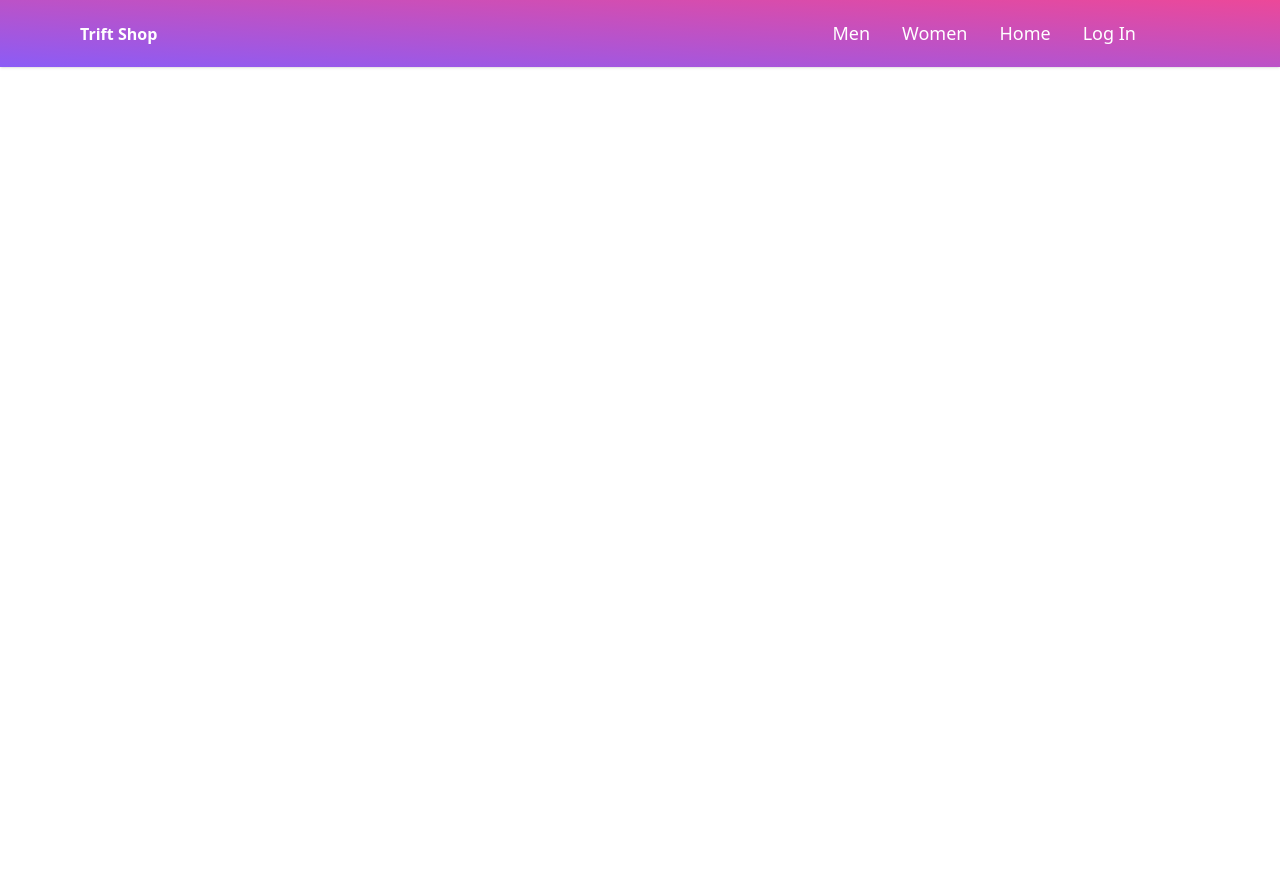
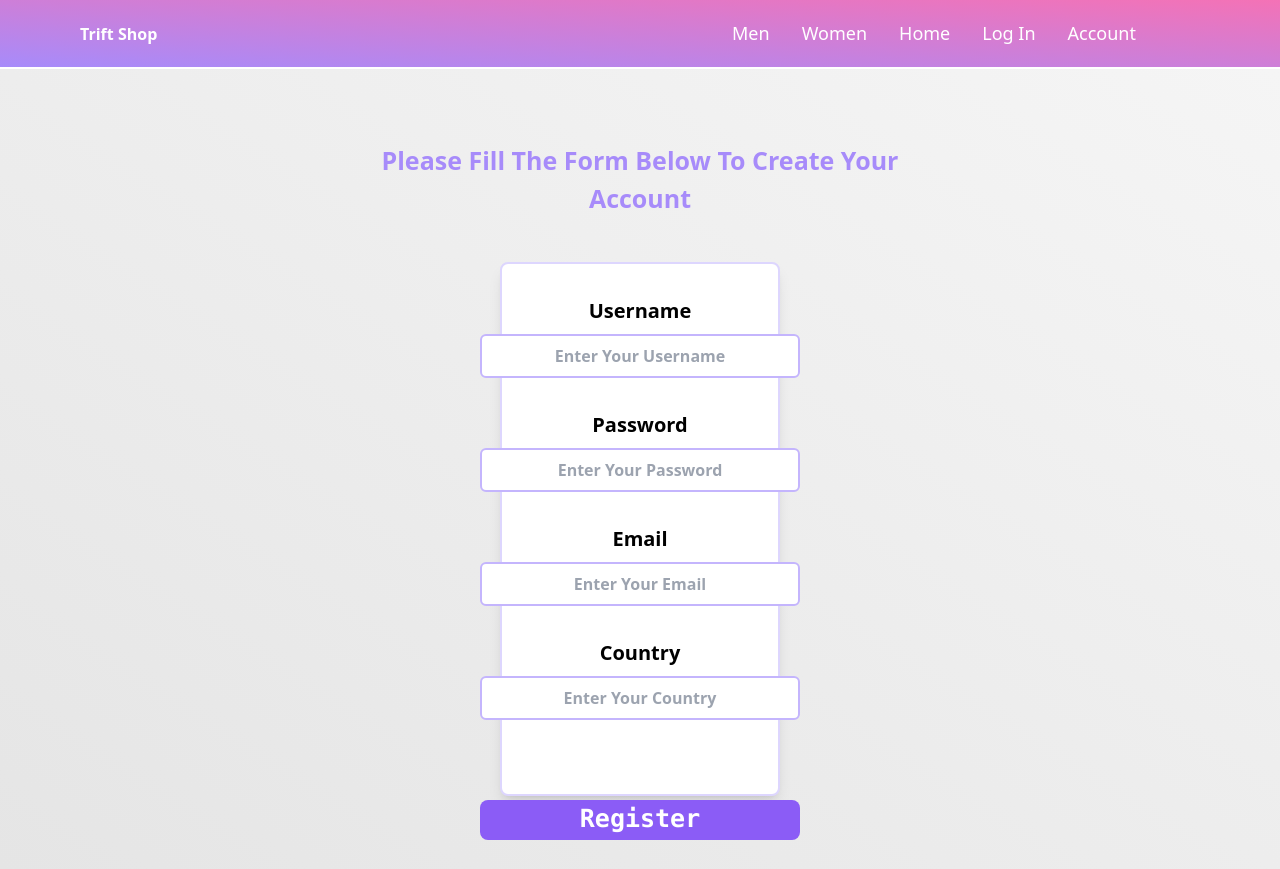
Before and after one commit to TheHarlequinOfHate/SecondHandShopSPA, a React (Vite) app in the folder client/: page /login/register in a window 1280 px wide. Before the commit the page ends 800 px from the top, so only its background shows below. Built offline with nearby package versions, Linux system fonts and the light colour scheme.

Commit message:
created and styled register page

```diff
--- a/client/src/App.jsx
+++ b/client/src/App.jsx
@@ -1,12 +1,22 @@
 import {  Route, Routes } from "react-router-dom"
+import { useState } from "react"
+
+
 import Header from "./components/header/Header"
 import Home from "./components/homePage/HomePage"
 import MenClothes from "./components/mensclothes/MenClothes"
 import LogIn from "./components/login/LogIn"
 import WomenCloth from "./components/women/Women"
+import UserAccount from "./components/useraccount/UserAccount"
+import Register from "./components/register/Register"
 
 
 function App() {
+  const [auth,setAith] = useState({});
+
+  const loginSubmitHandler = (values) => {
+    console.log(values)
+  }
 
   return (
     <>
@@ -14,8 +24,10 @@ function App() {
         <Routes>
             <Route path="/" element={<Home/>}/>
             <Route path="/menclothes" element={<MenClothes/>}/>
-            <Route path="/login" element={<LogIn/>}/>
+            <Route path="/login" element={<LogIn loginSubmitHandler={loginSubmitHandler} />} />
+            <Route path="/login/register" element={<Register/>}/>
             <Route path="/womenclothes" element={<WomenCloth/>}/>
+            <Route path="/account" element={<UserAccount/>}/>
         </Routes>
     </>
   )
--- a/client/src/components/header/Header.jsx
+++ b/client/src/components/header/Header.jsx
@@ -6,15 +6,14 @@ export default function Header(){
         {name: 'Men', to:'/menclothes'},
         {name: 'Women', to:'/womenclothes'},
         {name: 'Home', to:'/'},
-        {name: 'Log In', to:'/login'}
+        {name: 'Log In', to:'/login'},
+        {name: 'Account', to:'/account'}
+    ]
 
-
-
-    ]
     return (
         <>
 
-            <nav className="bg-gradient-to-tr from-violet-500 to-pink-500 shadow">
+            <nav className="bg-gradient-to-tr from-violet-400 to-pink-400 shadow border-b-2 border-white">
                 <div className="h-10vh flex justify-between z-50 text-white lg:py-5 px-20 py-4 flex-1"  >
                     <div className="flex items-center felx-1">
                         <span className="text-3x1 font-bold"> Trift Shop</span>
--- a/client/src/components/login/Form.jsx
+++ /dev/null
@@ -1,73 +0,0 @@
-import useForm from "../../hooks/useForm";
-
-
-export default function Form() {
-  const {values, onChangeHandler , onLoginClick} = useForm(loginHandler,{
-    email: '',
-    password: ''
-  });
-
-  console.log(values)
-  return (
-    <>
-      <div className="bg-white px-10 py-20 rounded-3xl border-2 border-gray-200 ">
-        <h1 className="text-5xl font-semibold">Welcome Back</h1>
-        <p className="font-medium text-lg text-gray-500 mt-4">
-          Welcome back! Please enter your details.
-        </p>
-        <div className="mt-8">
-          <form id="login">
-            <div>
-              <label htmlFor="email" className="text-lg font-medium">
-                Email
-              </label>
-              <input
-                placeholder="Enter your email"
-                type="email"
-                name="email"
-                id="email"
-                className="w-full border-2 border-gray-100 rounded-xl p-4 mt-1 bg-transparent"
-                onChange={onChangeHandler}
-                value={values.email}
-              ></input>
-            </div>
-            <div>
-              <label htmlFor="password" className="text-lg font-medium">
-                Password
-              </label>
-              <input
-                placeholder="Enter your password"
-                type="password"
-                name="password"
-                id="password"
-                className="w-full border-2 border-gray-100 rounded-xl p-4 mt-1 bg-transparent"
-                onChange={onChangeHandler}
-                value={values.password}
-              ></input>
-            </div>
-          </form>
-          <div className="mt-8 flex justify-between items-center">
-                <div >
-                <input type="checkbox" id="remember" />
-                <label htmlFor="remember" className="ml-2 font-medium text-base">
-                    Stay Logged In
-                </label>
-                </div>
-                <button className="font medium text-base text-violet-500">
-                    Forgot password
-                </button>
-          </div>
-          <div className="mt-8 flex flex-col gap-y-4">
-                <button className="active:scale-[.98] active:duration-75 hover:scale-[1.01] easy-in-out transition-all py-3 rounded-xl bg-violet-500 text-white text-lg font-bold"
-                  onClick={onLoginClick}
-                >
-                  Log In
-                </button>
-                <button className="active:scale-[.98] active:duration-75 hover:scale-[1.01] easy-in-out transition-all py-3 rounded-xl bg-violet-500 text-white text-lg font-bold">Register</button>
-
-            </div>
-        </div>
-      </div>
-    </>
-  );
-}
--- a/client/src/components/login/LogIn.jsx
+++ b/client/src/components/login/LogIn.jsx
@@ -1,11 +1,82 @@
-import Form from "./Form"
+import useForm from "../../hooks/useForm";
+import { Link } from "react-router-dom";
 
-export default function LogIn() {
+
+const loginFormKeys = {
+    email: 'email',
+    password: 'password'
+}
+
+
+export default function LogIn({
+    loginSubmitHandler
+}){
+    const {values, onChangeHandler , onLoginClick} = useForm(loginSubmitHandler,{
+        [loginFormKeys.email]: '',
+        [loginFormKeys.password]: ''
+      });
+
     return(
         <>
             <div className="flex w-full h-screen ">
                 <div className="w-full flex items-center justify-center lg:w-1/2 ">
-                <Form/>
+                <div className="bg-white px-10 py-20 rounded-3xl border-2 border-gray-200 ">
+        <h1 className="text-5xl font-semibold">Welcome Back</h1>
+        <p className="font-medium text-lg text-gray-500 mt-4">
+          Welcome back! Please enter your details.
+        </p>
+        <div className="mt-8">
+          <form id="login">
+            <div>
+              <label htmlFor="email" className="text-lg font-medium">
+                Email
+              </label>
+              <input
+                placeholder="Enter your email"
+                type="email"
+                name={loginFormKeys.email}
+                id="email"
+                className="w-full border-2 border-gray-100 rounded-xl p-4 mt-1 bg-transparent"
+                onChange={onChangeHandler}
+                value={values[loginFormKeys.email]}
+              ></input>
+            </div>
+            <div>
+              <label htmlFor="password" className="text-lg font-medium">
+                Password
+              </label>
+              <input
+                placeholder="Enter your password"
+                type="password"
+                name={loginFormKeys.password}
+                id="password"
+                className="w-full border-2 border-gray-100 rounded-xl p-4 mt-1 bg-transparent"
+                onChange={onChangeHandler}
+                value={values[loginFormKeys.password]}
+              ></input>
+            </div>
+          </form>
+          <div className="mt-8 flex justify-between items-center">
+                <button className="font medium text-base text-violet-500">
+                    Forgot password
+                </button>
+          </div>
+          <div className="mt-8 flex flex-col gap-y-4">
+                <button
+                className="active:scale-[.98] active:duration-75 hover:scale-[1.01] easy-in-out transition-all py-3 rounded-xl bg-violet-500 text-white text-lg font-bold"
+                onClick={onLoginClick}
+                >
+                  Log In
+                </button>
+                <Link to='/login/register'
+                    className="active:scale-[.98] active:duration-75 hover:scale-[1.01] easy-in-out transition-all py-3 rounded-xl bg-violet-500 text-white font-bold text-center"
+                >
+                    <button>Register</button>
+                </Link>
+
+            </div>
+        </div>
+      </div>
                 </div>
                 <div className="hidden relative lg:flex h-full w-1/2 items-center justify-center bg-gray-200">
                     <div className="w-60 h-60 bg-gradient-to-tr from-violet-500 to-pink-500 rounded-full animate-bounce"/>
--- /dev/null
+++ b/client/src/components/register/Register.jsx
@@ -0,0 +1,57 @@
+export default function Register() {
+    return (
+        <>
+            <div id="mainbody" className="flex justify-center flex-col items-center p-20 bg-gradient-to-tr from-neutral-200 to-neutral-100 h-screen">
+                <h1 className="mb-20 text-violet-400 rounded-lg w-6/12 h-10 font-bold text-center text-2xl ">Please Fill The Form Below To Create Your Account </h1>
+                    <form className="border-2 border-violet-200 flex items-center flex-col w-3/12 h-5/6 bg-white rounded-lg shadow-lg">
+                    <div className=" flex items-center flex-col ">
+                        <label htmlFor="username"
+                            className="pt-8 pb-2 font-bold text-xl"
+                         >Username</label>
+                        <input
+                            type="text"
+                            name="username"
+                            id="username"
+                            placeholder="Enter Your Username"
+                            className="pt-2 pb-2 border-2 border-violet-300 rounded-md text-center text-violet-500 font-bold flex w-80 h-15"
+                        ></input>
+                        <label htmlFor="password"
+                            className="pt-8 pb-2 font-bold text-xl t"
+                        >Password</label>
+                        <input
+                            type="password"
+                            name="password"
+                            id="password"
+                            placeholder="Enter Your Password"
+                            className="pt-2 pb-2 border-2 border-violet-300 rounded-md text-center text-violet-500 font-bold flex w-80 h-15"
+
+                        ></input>
+                        <label htmlFor="email"
+                            className="pt-8 pb-2 font-bold text-xl"
+                        >Email</label>
+                        <input
+                            type="text"
+                            name="email"
+                            id="email"
+                            placeholder="Enter Your Email"
+                            className="pt-2 pb-2 border-2 border-violet-300 rounded-md text-center text-violet-500  font-bold flex w-80 h-15"
+                            ></input>
+                        <label htmlFor="country"
+                            className="pt-8 pb-2 font-bold text-xl "
+                        >Country</label>
+                        <input
+                            type="text"
+                            name="country"
+                            id="country"
+                            placeholder="Enter Your Country"
+                            className="pt-2 pb-2 border-2 border-violet-300 rounded-md text-center text-violet-500  font-bold flex w-80 h-15"
+                        ></input>
+                        <button type="submit" className="flex mt-20 flex-grow-1 w-full h-10 rounded-lg font-bold text-2xl justify-center text-white bg-violet-500 hover:bg-violet-700 font-mono ">
+                            Register
+                            </button>
+                    </div>
+                    </form>
+            </div>
+        </>
+    )
+}
--- /dev/null
+++ b/client/src/components/useraccount/UserAccount.jsx
@@ -0,0 +1,7 @@
+export default function UserAccount() {
+    return (
+        <>
+            <h1>This is our account</h1>
+        </>
+    )
+}
--- a/client/src/hooks/useForm.js
+++ b/client/src/hooks/useForm.js
@@ -14,9 +14,9 @@ export default function useForm (loginHandler,startingValues) {
         e.preventDefault();
 
         loginHandler(values)
-
         setValues(startingValues)
     }
+
 
     return {
         values,
```
